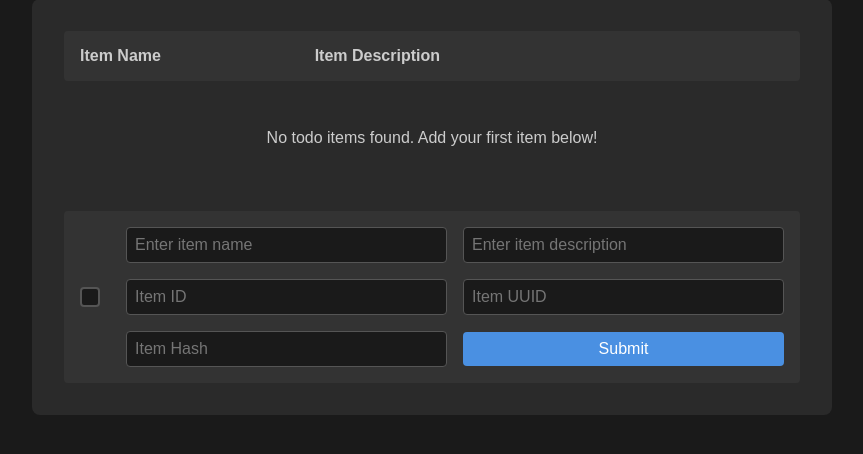
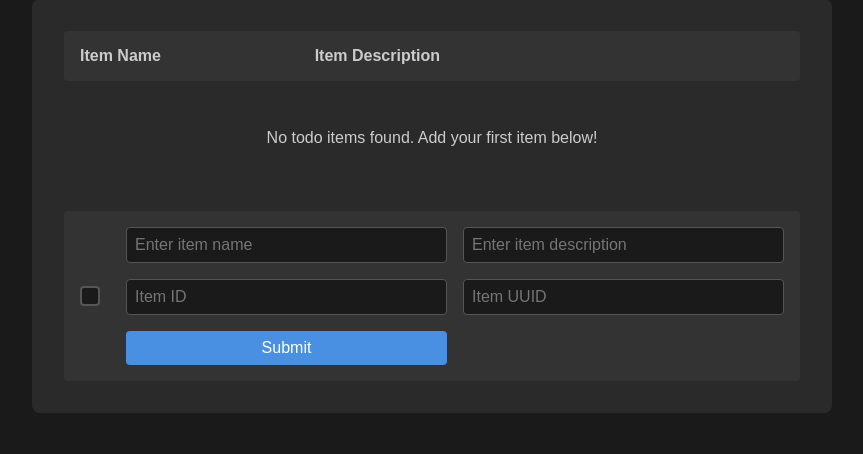
Before and after one commit to Zen2603/flask-project, a Flask app: page /todo in a window 1280 px wide. Shown: the part 134-588 px from the top of the page, without its empty margins (208-1071 px from the left). Run offline with Flask 3, Linux system fonts and the light colour scheme; data that the repository does not hold is empty.

```diff
--- a/frontend/templates/todo.html
+++ b/frontend/templates/todo.html
@@ -205,7 +205,6 @@
                     />
                     <input type="text" name="item_id" class="form-input" placeholder="Item ID" />
                     <input type="text" name="item_uuid" class="form-input" placeholder="Item UUID" />
-                    <input type="text" name="item_hash" class="form-input" placeholder="Item Hash" />
                     <input type="submit" value="Submit" class="form-submit" />
                 </form>
             </div>
```
